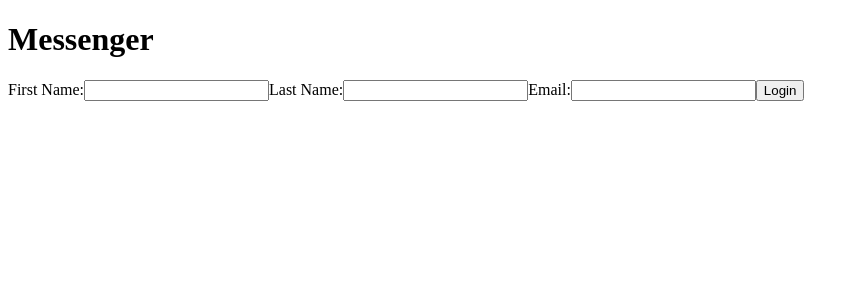
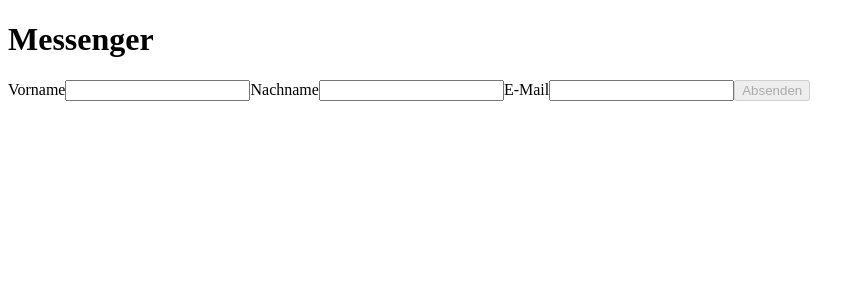
Before and after one commit to StephieTack/messenger, an Angular app: page / in a window 1280 px wide. Shown: the top 300 px of the page, without its empty margins (0-865 px from the left). Built offline with nearby package versions, Linux system fonts and the light colour scheme.

Commit message:
implement form validation to submitButton

```diff
--- a/src/app/app.component.ts
+++ b/src/app/app.component.ts
@@ -61,14 +61,10 @@ export class AppComponent {
   }
 
   logout() {
-    // Benutzerdaten aus dem LocalStorage löschen
     localStorage.removeItem('isLoggedIn');
     localStorage.removeItem('user');
 
-    // Nachrichten leeren
     this.messages = [];
-
-    // Benutzerstatus zurücksetzen
     this.isLoggedIn = false;
     this.user = { firstName: '', lastName: '', email: '' };
 
--- a/src/app/login/login.component.html
+++ b/src/app/login/login.component.html
@@ -1,12 +1,12 @@
-<form [formGroup]="loginForm" (submit)="submitLogin()">
-  <label for="first-name">First Name:</label>
-  <input id="first-name" type="text" formControlName="firstName" />
+<form [formGroup]="loginForm" (ngSubmit)="submitLogin()">
+  <label for="firstName">Vorname</label>
+  <input id="firstName" formControlName="firstName" />
 
-  <label for="last-name">Last Name:</label>
-  <input id="last-name" type="text" formControlName="lastName" />
+  <label for="lastName">Nachname</label>
+  <input id="lastName" formControlName="lastName" />
 
-  <label for="email">Email:</label>
+  <label for="email">E-Mail</label>
   <input id="email" type="email" formControlName="email" />
 
-  <button type="submit">Login</button>
+  <button type="submit" [disabled]="loginForm.invalid">Absenden</button>
 </form>
--- a/src/app/login/login.component.ts
+++ b/src/app/login/login.component.ts
@@ -1,5 +1,10 @@
 import { Component, EventEmitter, Output } from '@angular/core';
-import { FormControl, FormGroup, ReactiveFormsModule } from '@angular/forms';
+import {
+  FormControl,
+  FormGroup,
+  ReactiveFormsModule,
+  Validators,
+} from '@angular/forms';
 
 @Component({
   selector: 'login',
@@ -16,9 +21,9 @@ export class LoginComponent {
   }>();
 
   loginForm = new FormGroup({
-    firstName: new FormControl(''),
-    lastName: new FormControl(''),
-    email: new FormControl(''),
+    firstName: new FormControl('', [Validators.required]),
+    lastName: new FormControl('', [Validators.required]),
+    email: new FormControl('', [Validators.required, Validators.email]),
   });
 
   submitLogin() {
```
